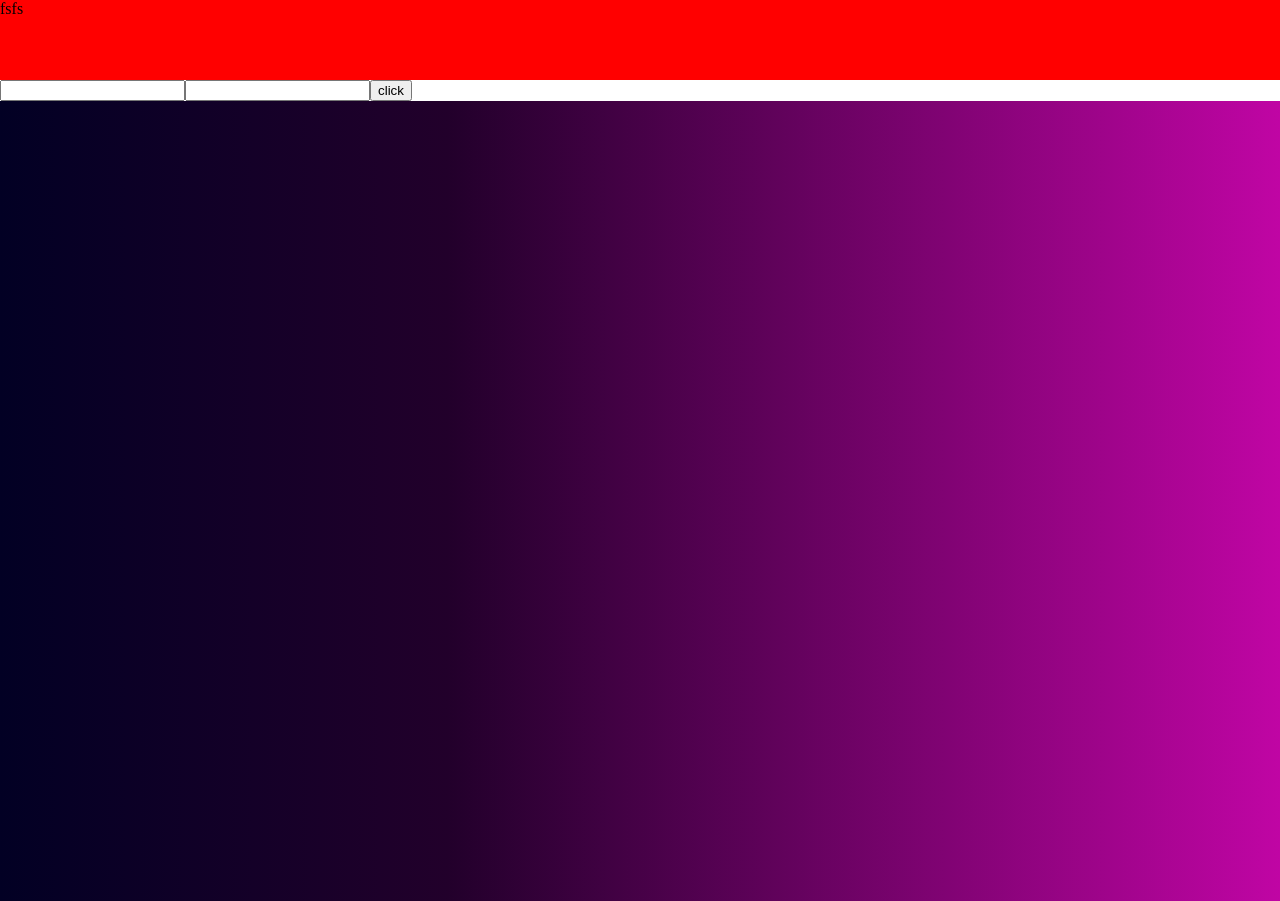
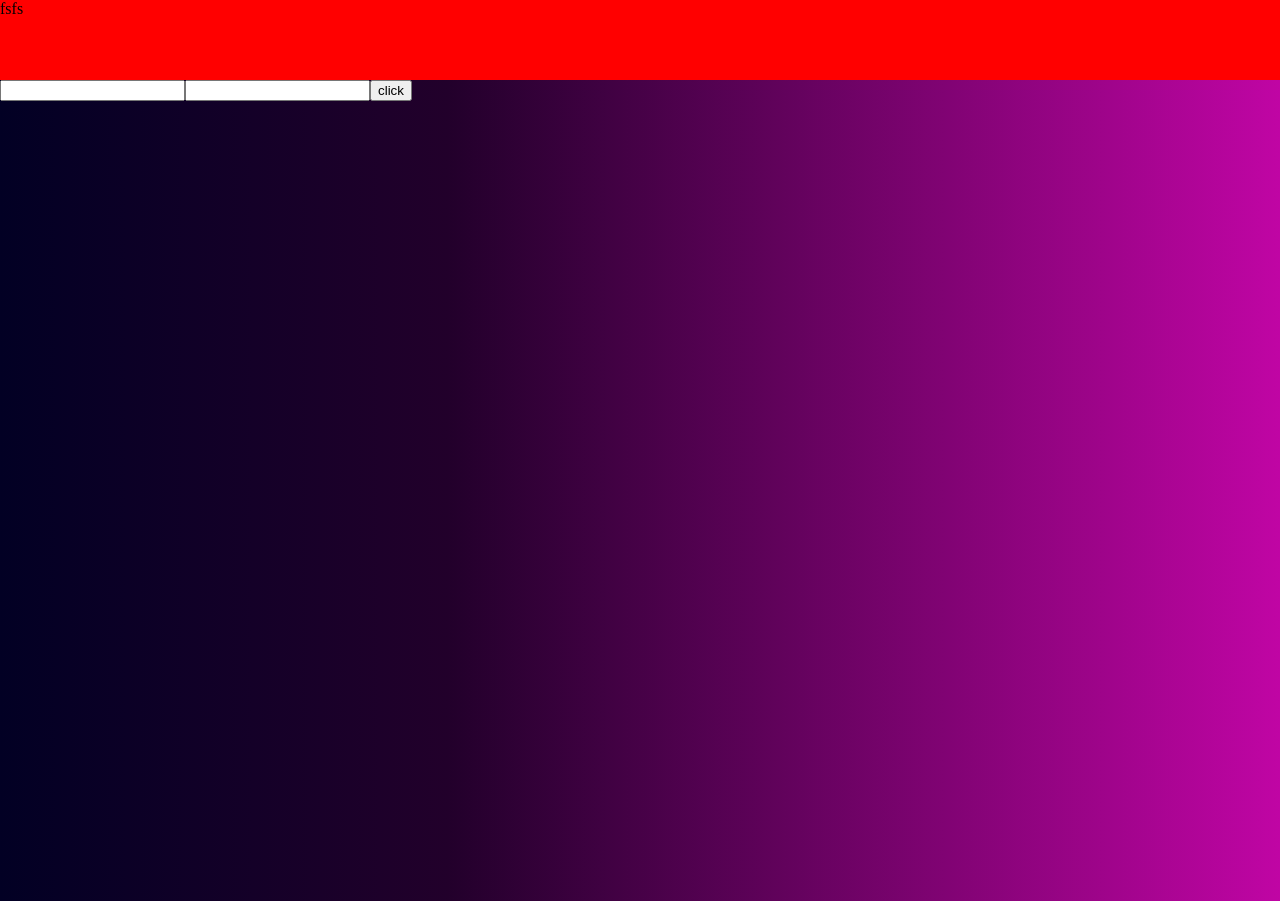
Before and after one commit to talafarael/my-app, a React (Create React App) app: page / in a window 1280 px wide. Built offline with nearby package versions, Linux system fonts and the light colour scheme.

Commit message:
Update Index.jsx

```diff
--- a/src/Componets/Input/Index.jsx
+++ b/src/Componets/Input/Index.jsx
@@ -2,7 +2,7 @@ import React, { useState } from "react";
 import { useEffect } from "react";
 import useStore from "../../UseStore/Index";
 import { notes } from "../../common/notes";
-
+import './style.css'
 function Index() {
 
   const addItem = useStore((state) => state.addItem);
@@ -36,7 +36,7 @@ function Index() {
   }
 
   return (
-    <div>
+    <div className="inputbox">
       <input value={value} onChange={inputHandler} />
       <input value={value2} onChange={inputHandler2} />
       <button onClick={clickButton}>click</button>
```
